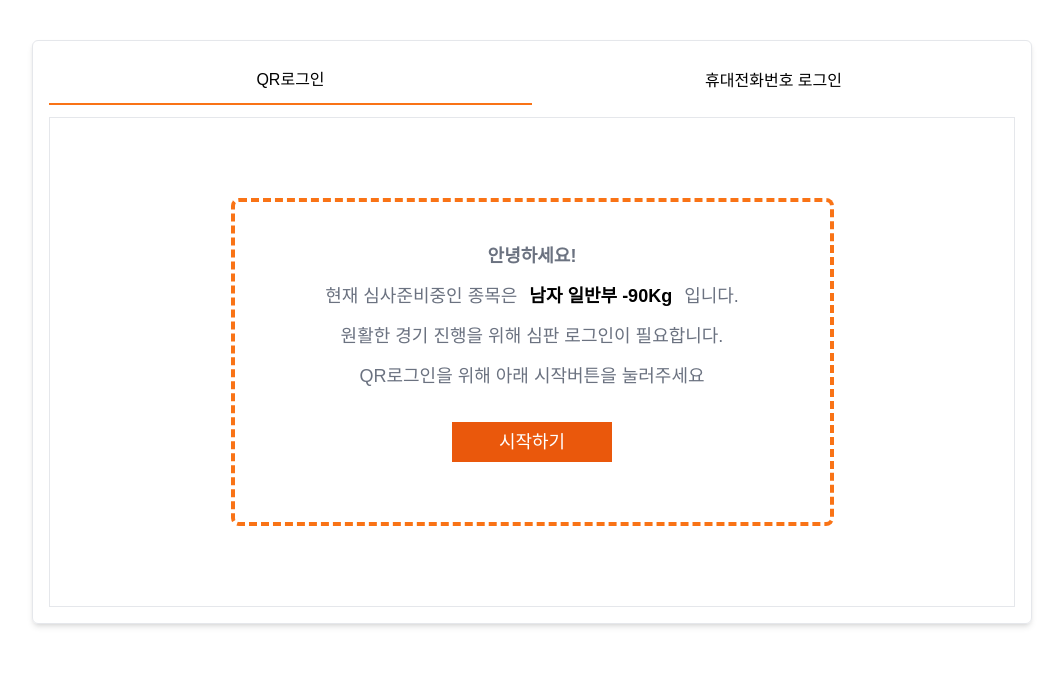
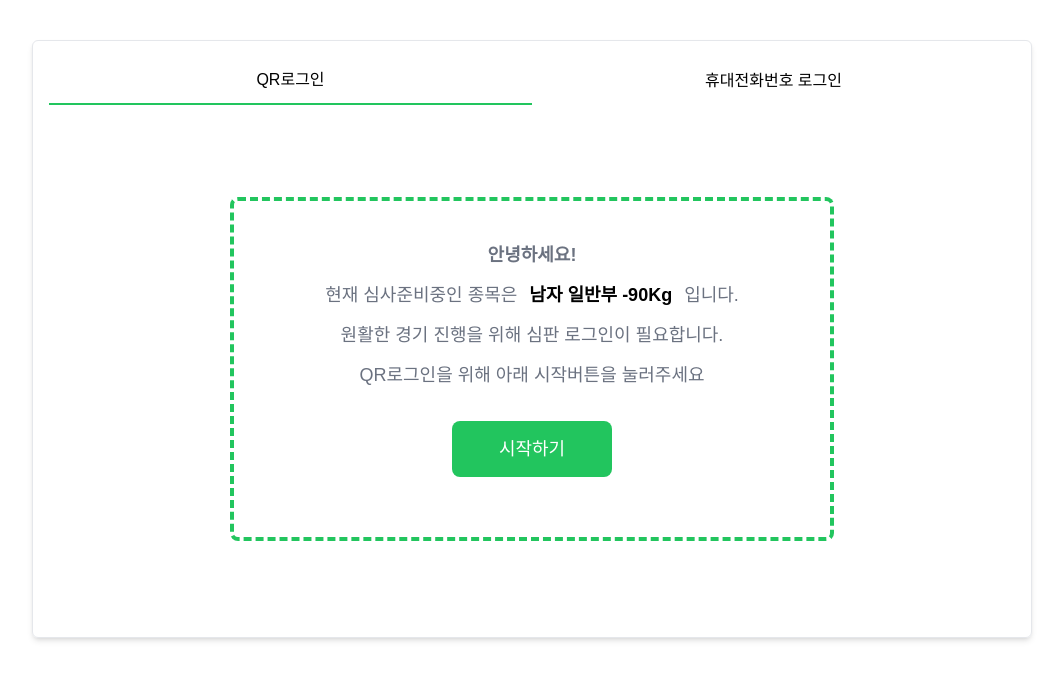
Before and after one commit to kiilove/bdbdgreferee, a React (Create React App) app: page / in a window 1280 px wide. Shown: the top 680 px of the page, without its empty margins (108-1171 px from the left). Built offline with nearby package versions, Linux system fonts and the light colour scheme.

Commit message:
commit on "main"

```diff
--- a/src/pages/LocalLogin.jsx
+++ b/src/pages/LocalLogin.jsx
@@ -23,7 +23,7 @@ const LocalLogin = () => {
           />
         </div>
         <Link to="lobby">
-          <button className="w-full h-12 bg-orange-500 rounded-md border-gray-300 border">
+          <button className="w-full h-12 bg-green-500 rounded-md border-gray-300 border">
             <span className=" text-base font-medium text-white">로그인</span>
           </button>
         </Link>
--- a/src/pages/Login.jsx
+++ b/src/pages/Login.jsx
@@ -14,7 +14,7 @@ const Login = () => {
           <div className="flex w-full h-12 bg-white">
             <div
               className={`flex w-1/2 h-full justify-center items-center ${
-                tab === "qr" && "border-b-2 border-orange-500"
+                tab === "qr" && "border-b-2 border-green-500"
               } hover:cursor-pointer`}
               onClick={() => setTab((prev) => (prev = "qr"))}
             >
@@ -22,7 +22,7 @@ const Login = () => {
             </div>
             <div
               className={`flex w-1/2 h-full  justify-center items-center ${
-                tab === "local" && "border-b-2 border-orange-500"
+                tab === "local" && "border-b-2 border-green-500"
               }  hover:cursor-pointer`}
               onClick={() => setTab((prev) => (prev = "local"))}
             >
--- a/src/pages/QrLogin.jsx
+++ b/src/pages/QrLogin.jsx
@@ -84,10 +84,10 @@ const QrLogin = () => {
   }, [deviceId]);
 
   return (
-    <div className="flex w-full h-full justify-start items-start flex-col border">
+    <div className="flex w-full h-full justify-start items-start flex-col">
       {!startScan ? (
         <div className="flex w-full h-full justify-center items-center p-20 box-border">
-          <div className="flex w-3/4 h-3/4 rounded-lg border-4 border-dashed border-orange-500 flex-col p-10 justify-center items-center gap-y-3">
+          <div className="flex w-3/4 h-3/4 rounded-lg border-4 border-dashed border-green-500 flex-col p-10 justify-center items-center gap-y-3">
             <p className=" text-lg font-semibold text-gray-500">안녕하세요!</p>
             <p className=" text-lg text-gray-500">
               현재 심사준비중인 종목은
@@ -104,7 +104,7 @@ const QrLogin = () => {
             </p>
             <div className="flex w-full justify-center items-center my-5">
               <button
-                className="w-40 h-10 bg-orange-600 text-white text-lg"
+                className="w-40 h-14 bg-green-500 text-white text-lg rounded-lg"
                 onClick={() => setStartScan(true)}
               >
                 시작하기
@@ -124,7 +124,7 @@ const QrLogin = () => {
               className="w-full h-full border-4"
             />
             <button
-              className="w-40 h-10 bg-orange-600 text-white text-lg"
+              className="w-40 h-14 bg-green-600 text-white text-lg rounded-lg"
               onClick={() => {
                 setStartScan(!startScan);
               }}
--- a/src/scoreTable/ScoreBasic.jsx
+++ b/src/scoreTable/ScoreBasic.jsx
@@ -15,6 +15,7 @@ const ScoreBasic = () => {
   const [scoreBoard, setScoreBoard] = useState({});
   const [totalScore, setTotalScore] = useState(0);
   const handleScoreBoard = (e) => {
+    console.log(e.target.value);
     setScoreBoard((prev) => ({ ...prev, [e.target.name]: e.target.value }));
   };
 
@@ -26,12 +27,8 @@ const ScoreBasic = () => {
     setTotalScore((prev) => (prev = sumScore));
   };
 
-  const handleClear = () => {
-    setScoreBoard((prev) => (prev = {}));
-    setTotalScore((prev) => (prev = 0));
-  };
-
   useEffect(() => {
+    console.log(scoreBoard);
     const pickScore = Object.values(scoreBoard);
     pickScore.length && handleSumScore(pickScore);
   }, [scoreBoard]);
@@ -49,23 +46,28 @@ const ScoreBasic = () => {
                 <div className="flex h-full justify-start items-center gap-x-2 rounded-lg">
                   {scoreRange.map((score, sIdx) => (
                     <button
+                      key={`btn-${sIdx}`}
                       className={
                         Number(scoreBoard[title]) === score
                           ? "flex flex-col justify-center items-center w-20 rounded-lg border-green-300 border cursor-pointer bg-green-500 text-white font-semibold"
                           : "flex flex-col justify-center items-center w-20 rounded-lg border-green-300 border cursor-pointer"
                       }
                     >
-                      <div className="flex w-full justify-center items-center ">
                       <input
+                        key={`rd-${sIdx}`}
                         type="radio"
-                          className="w-full h-4 hidden"
+                        className="hidden"
                         name={title}
                         id={`${title}_${sIdx + 1}`}
                         value={sIdx + 1}
-                          onChange={(e) => handleScoreBoard(e)}
+                        onChange={(e) => {
+                          e.preventDefault();
+                          handleScoreBoard(e);
+                        }}
                       />
-                      </div>
+
                       <label
+                        key={`lbl-${sIdx}`}
                         htmlFor={`${title}_${sIdx + 1}`}
                         className="flex justify-center items-center w-full h-16 cursor-pointer"
                       >
@@ -106,18 +108,8 @@ const ScoreBasic = () => {
             </button>
           </div>
           <div className="flex w-full mt-1">
-            <button className="w-full h-20 bg-green-600 rounded-lg">
+            <button className="w-full h-20 bg-cyan-500 rounded-lg">
               <span className="text-lg font-semibold text-white">제 출</span>
-            </button>
-          </div>
-          <div className="flex w-full mt-1">
-            <button
-              className="w-full h-20 bg-cyan-200 rounded-lg"
-              onClick={() => handleClear()}
-            >
-              <span className="text-lg font-semibold text-cyan-600">
-                초 기 화
-              </span>
             </button>
           </div>
         </div>
```
Lines whose indentation alone changed are shown as unchanged.
